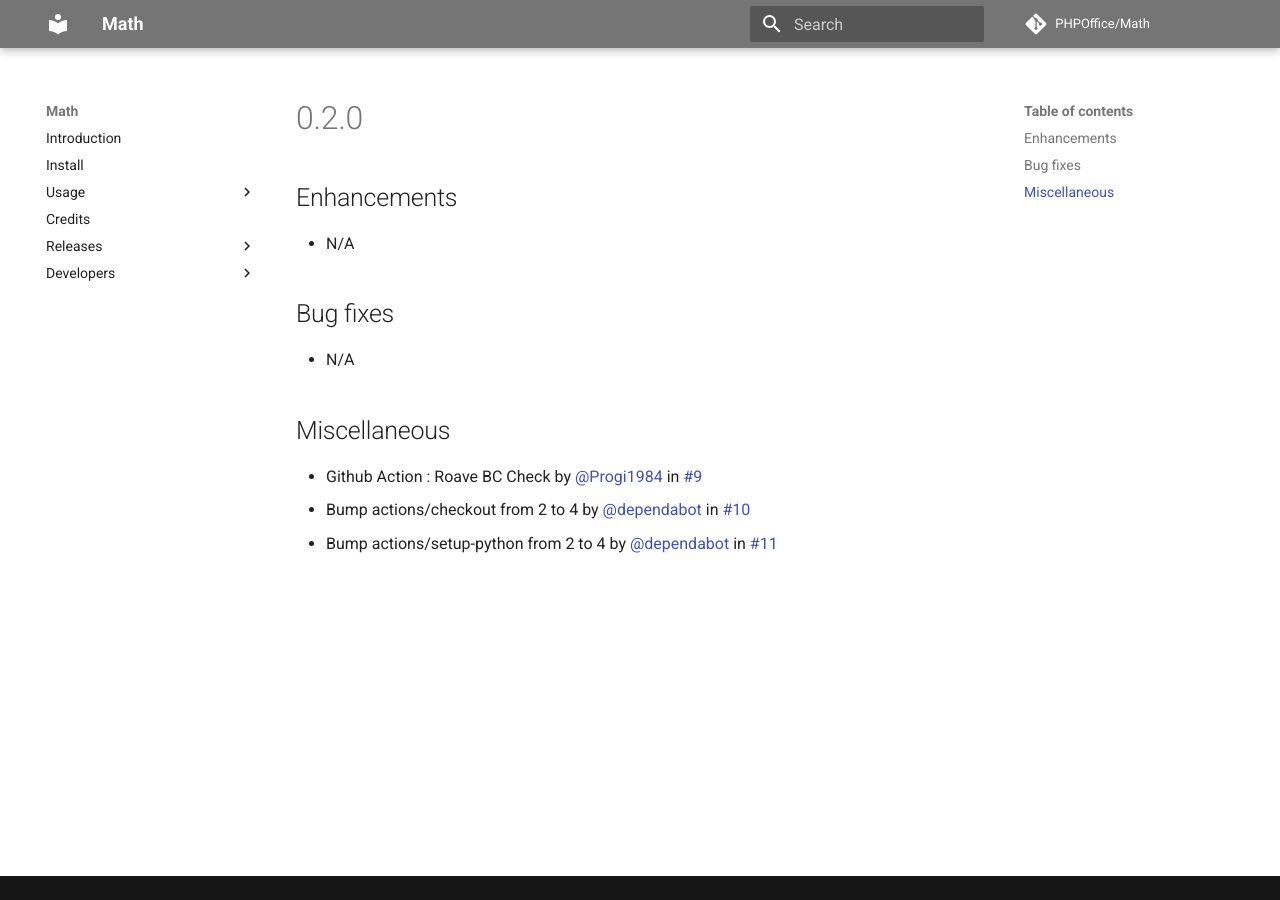
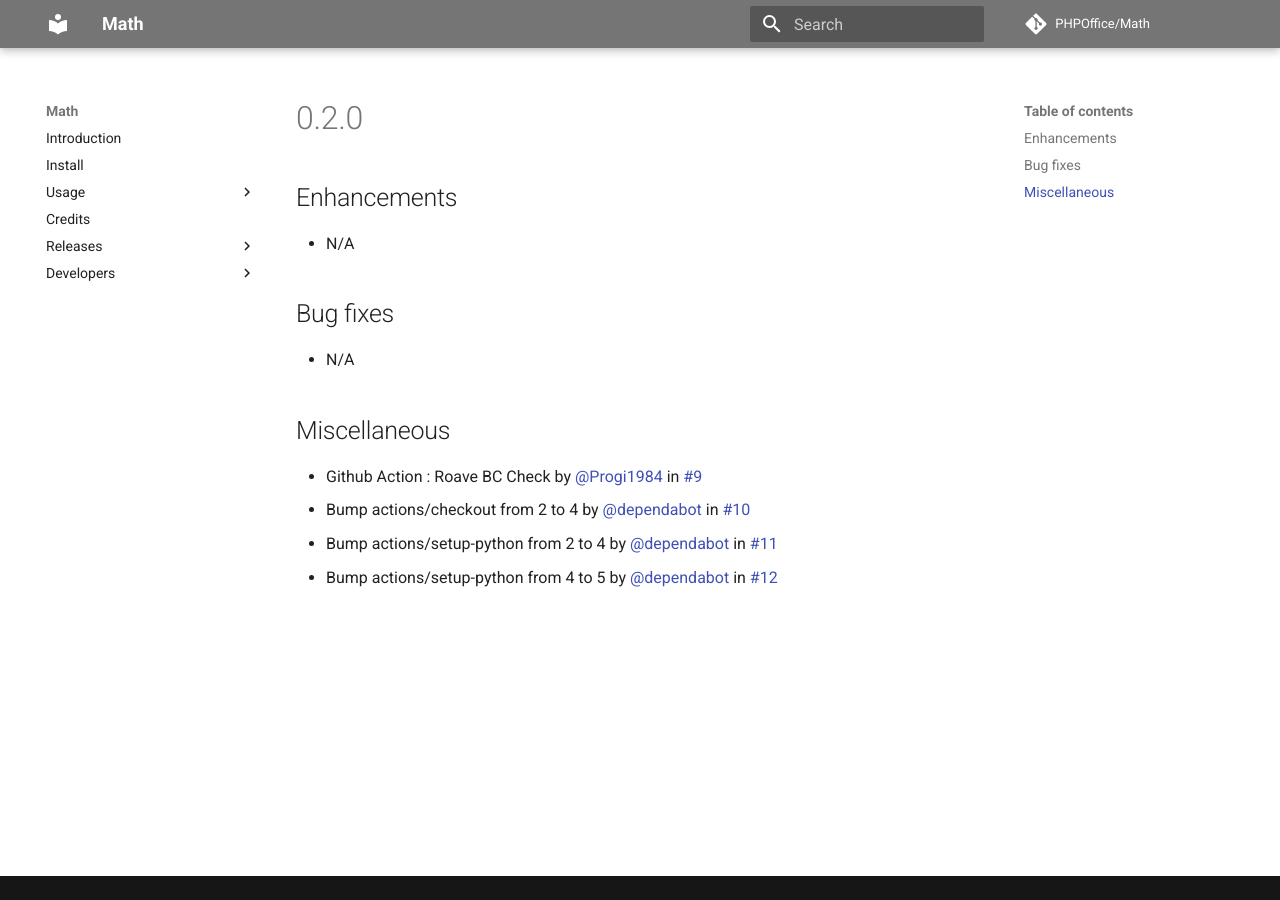
Before and after one commit to PHPOffice/Math, an MkDocs documentation site: the page built from docs/changes/0.2.0.md, in a window 1280 px wide. Built offline with MkDocs 1.6.1 and Material for MkDocs 9.7.7, drawn with Linux system fonts in a browser that asks for light colours; comment, search, counter and statistics services are not loaded.

Commit message:
Bump actions/setup-python from 4 to 5
Bumps [actions/setup-python](https://github.com/actions/setup-python) from 4 to 5.
- [Release notes](https://github.com/actions/setup-python/releases)
- [Commits](https://github.com/actions/setup-python/compare/v4...v5)

---
updated-dependencies:
- dependency-name: actions/setup-python
  dependency-type: direct:production
  update-type: version-update:semver-major
...

Signed-off-by: dependabot[bot] <support@github.com>

```diff
--- a/docs/changes/0.2.0.md
+++ b/docs/changes/0.2.0.md
@@ -13,3 +13,4 @@
 - Github Action : Roave BC Check by [@Progi1984](https://github/Progi1984) in [#9](https://github.com/PHPOffice/Math/pull/9)
 - Bump actions/checkout from 2 to 4 by [@dependabot](https://github/dependabot) in [#10](https://github.com/PHPOffice/Math/pull/10)
 - Bump actions/setup-python from 2 to 4 by [@dependabot](https://github/dependabot) in [#11](https://github.com/PHPOffice/Math/pull/11)
+- Bump actions/setup-python from 4 to 5 by [@dependabot](https://github/dependabot) in [#12](https://github.com/PHPOffice/Math/pull/12)
```
Also changed, not shown: 1 other file.
